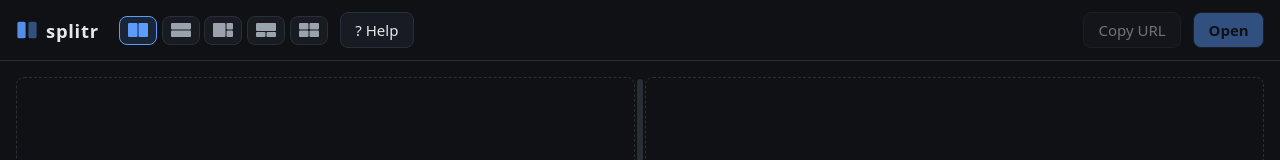
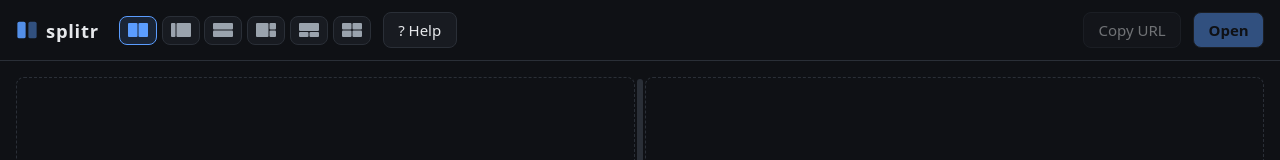
Before and after one commit to ManUtopiK/splitr, a Vue app: page / in a window 1280 px wide. Shown: the top 160 px of the page. Built offline with nearby package versions, Linux system fonts and the light colour scheme.

Commit message:
feat(editor): quarter-left + three-quarters-right preset
Placed after the two-columns preset. Preset signatures now include
ratios so same-structure presets are distinguished for the active
highlight.

```diff
--- a/src/components/editor/LayoutPresets.vue
+++ b/src/components/editor/LayoutPresets.vue
@@ -26,6 +26,15 @@ const presets: Preset[] = [
       { x: 10.5, y: 0, w: 9.5, h: 14 },
     ],
     build: (frame) => makeSplit('h', frame(), frame()),
+  },
+  {
+    id: 'quarter-left',
+    title: 'Quarter left + three quarters right',
+    rects: [
+      { x: 0, y: 0, w: 4.5, h: 14 },
+      { x: 5.5, y: 0, w: 14.5, h: 14 },
+    ],
+    build: (frame) => makeSplit('h', frame(), frame(), 25),
   },
   {
     id: 'rows',
@@ -70,10 +79,14 @@ const presets: Preset[] = [
   },
 ]
 
-/** Structure signature ignoring URLs and ratios, to highlight the active preset. */
+/**
+ * Structure signature ignoring URLs, to highlight the active preset. Ratios
+ * are included so same-structure presets (two columns vs quarter+three
+ * quarters) are distinguished; a hand-resized layout simply unhighlights.
+ */
 function shape(node: LayoutNode): string {
   if (node.type === 'frame') return 'f'
-  return `${node.dir}(${shape(node.a)},${shape(node.b)})`
+  return `${node.dir}${node.ratio}(${shape(node.a)},${shape(node.b)})`
 }
 
 const activeShape = computed(() => shape(tree.layout.value))
```
